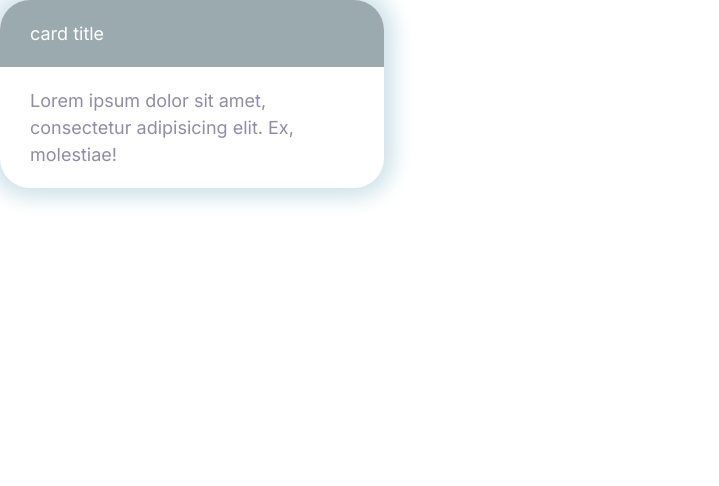
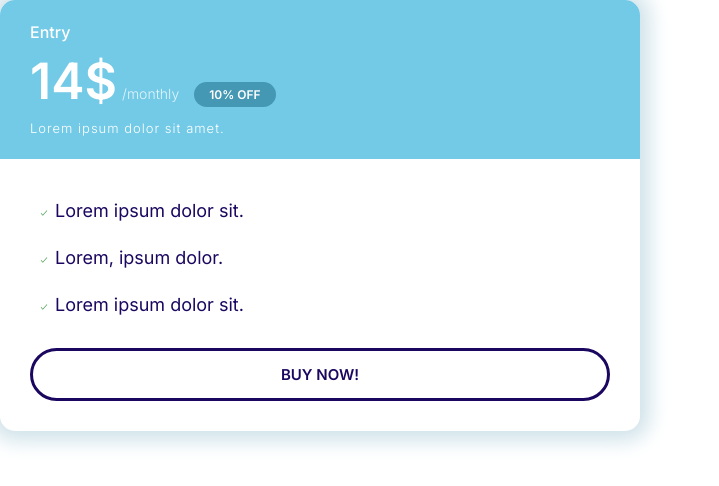
Before and after one commit to Zahra-Moterassed/intern-project, a plain HTML site: page index.html in a window 1280 px wide. Shown: the whole page, without its empty margins (0-719 px from the left). Drawn offline with Linux system fonts and the light colour scheme.

Commit message:
Build plan component.

```diff
--- a/css/styles.css
+++ b/css/styles.css
@@ -115,6 +115,7 @@ a{
 
 .badge--small{
     font-size: 1.6rem;
+    padding: 0.5rem 1.5rem;
 }
 
 @media screen and (min-width:1024px){
@@ -278,9 +279,9 @@ a{
 
 /* Cards */
 .card{
-    border-radius: 30px;
+    border-radius: 15px;
     box-shadow: 0 0 20px 10px rgb(208, 227, 234);
-    width: 30%;
+    width: 50%;
     overflow: hidden;
 }
 
@@ -297,3 +298,58 @@ a{
     color: #fff;
     background: var(--color-secondary);
 }
+
+.card--primary .badge--primary{
+    background: rgb(68, 152, 180);
+}
+.card--primary .btn{
+    padding: 1.5rem 2.5rem;
+}
+/* plans */
+.plan__name{
+    color: #fff;
+    margin: 0;
+    font-size: 2.4rem;
+    font-weight: 500;
+}
+
+.plan__price{
+    font-weight: 600;
+    font-size: 4.5rem;
+}
+
+.plan__cycle{
+    font-size: 2.4rem;
+    font-weight: 300;
+    opacity: 0.8;
+    margin-right: 1rem;
+}
+
+.plan__description{
+    font-size: 2rem;
+    font-weight: 300;
+    letter-spacing: 1px;
+    display: block;
+}
+
+.plan .list__item{
+    margin-bottom: 2rem;
+}
+
+@media screen and (min-width:1024px) {
+    .plan__name{
+        font-size: 1.6rem;
+    }
+
+    .plan__price{
+        font-size: 5rem;
+    }
+
+    .plan__cycle{
+        font-size: 1.4rem;
+    }
+    .plan__description{
+        font-size: 1.3rem;
+    }
+
+}
--- a/index.html
+++ b/index.html
@@ -15,10 +15,25 @@
     <link rel="stylesheet" href="css/styles.css" />
   </head>
   <body>
-    <div class="card card--secondary">
-      <header class="card__header">card title</header>
-      <div class="card__body">
-        Lorem ipsum dolor sit amet, consectetur adipisicing elit. Ex, molestiae!
+    <div class="plan">
+      <div class="card card--primary">
+        <header class="card__header">
+          <h3 class="plan__name">Entry</h3>
+          <span class="plan__price">14$</span>
+          <span class="plan__cycle">/monthly</span>
+          <span class="badge badge--primary badge--small">10% OFF</span>
+          <span class="plan__description">Lorem ipsum dolor sit amet.</span>
+        </header>
+        <div class="card__body">
+          <ul class="list list--tick">
+            <li class="list__item">Lorem ipsum dolor sit.</li>
+            <li class="list__item">Lorem, ipsum dolor.</li>
+            <li class="list__item">Lorem ipsum dolor sit.</li>
+          </ul>
+          <button type="button" class="btn btn--outline btn--block">
+            Buy Now!
+          </button>
+        </div>
       </div>
     </div>
   </body>
```
